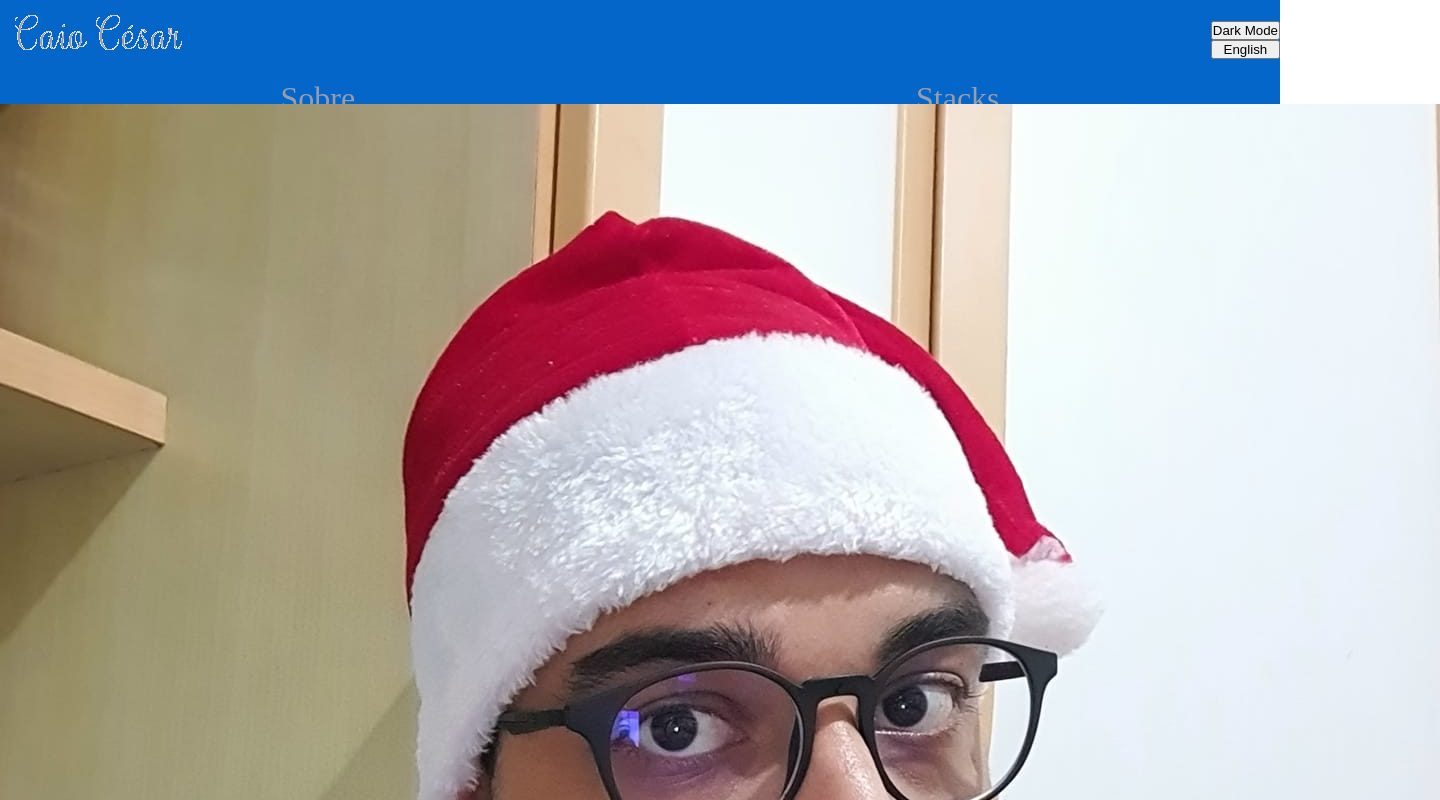
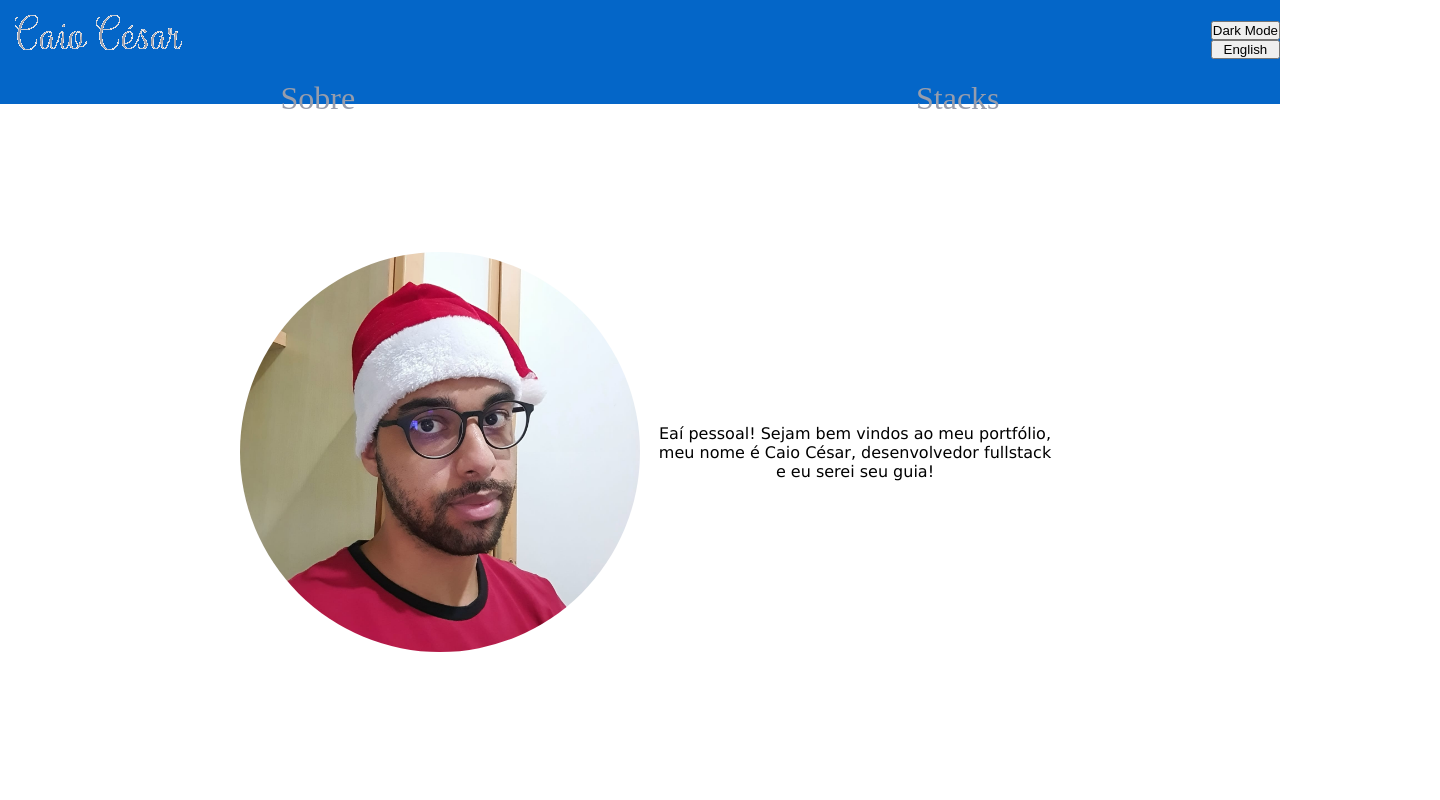
Before and after one commit to caio-cmc/portfolio, a React (Create React App) app: page /home in a window 1280 px wide. Shown: the top 800 px of the page, 1440 px wide, since content can reach past the window. Built offline with nearby package versions, Linux system fonts and the light colour scheme.

Commit message:
style(Homepage): :lipstick: Style added to homepage

```diff
--- a/src/Pages/Homepage.jsx
+++ b/src/Pages/Homepage.jsx
@@ -1,13 +1,18 @@
 import React from 'react';
 import Header from '../Components/Header';
 import eu from '../Images/eu.jpeg'
+import '../Styles/Pages/Homepage.scss'
 
 function Homepage() {
   return (
     <div>
       <Header />
-      <img src={ eu } alt="Eu" />
-      <p>Bem vindos ao meu portfólio, meu nome é Caio César e eu serei seu guia!</p>
+      <div className="homepage-main">
+        <img src={ eu } alt="Caio profile" className="homepage-caio-profile" />
+        <p className="homepage-intro">
+          Eaí pessoal! Sejam bem vindos ao meu portfólio, meu nome é Caio César, desenvolvedor fullstack e eu serei seu guia!
+        </p>
+      </div>
     </div>
   );
 }
--- /dev/null
+++ b/src/Styles/Pages/Homepage.scss
@@ -0,0 +1,19 @@
+.homepage-main {
+  display: flex;
+  // flex-direction: column;
+  justify-content: center;
+  align-items: center;
+  height: 87vh;
+}
+
+.homepage-caio-profile {
+  border-radius: 500px;
+  width: 50vh;
+  padding: 15px;
+}
+
+.homepage-intro {
+  width: 50vh;
+  text-align: center;
+  font-family: Verdana, Geneva, Tahoma, sans-serif;
+}
```
